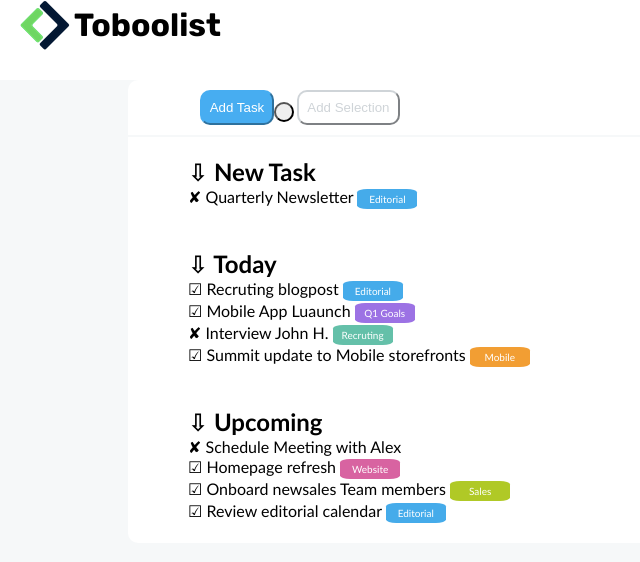
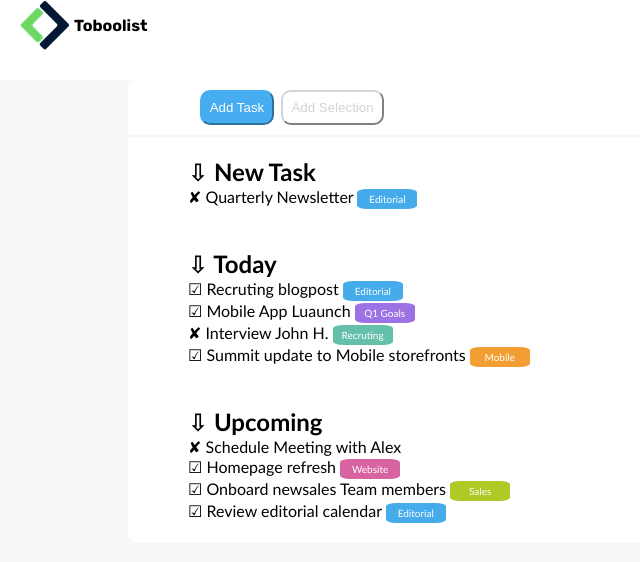
Before and after one commit to TonyBrb/html-css-toboolist, a plain HTML site: page index.html in a window 1280 px wide. Shown: the whole page, without its empty margins (0-640 px from the left). Drawn offline with Linux system fonts and the light colour scheme.

Commit message:
chiusura tag button

```diff
--- a/index.html
+++ b/index.html
@@ -11,12 +11,12 @@
 </head>
 <body>
   <header>
-    <img src="img/Logo.png" alt="Logo">
-      <h1 class="title">Toboolist</h1>
+    <img src="img/logo.png" alt="Logo">
+      <span class="title">Toboolist</span>
   </header>
   <main>
     <div class="nav">
-      <button class="button1">Add Task<button>
+      <button class="button1">Add Task</button>
       <button class="button2">Add Selection</button>
     </div>
 
```
